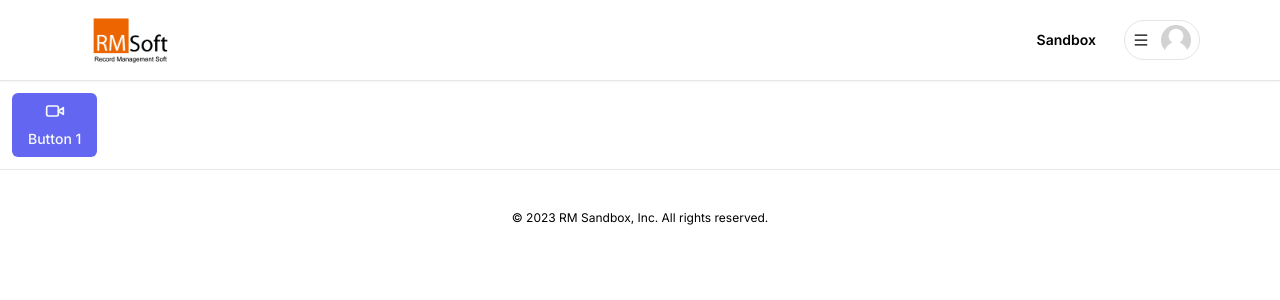
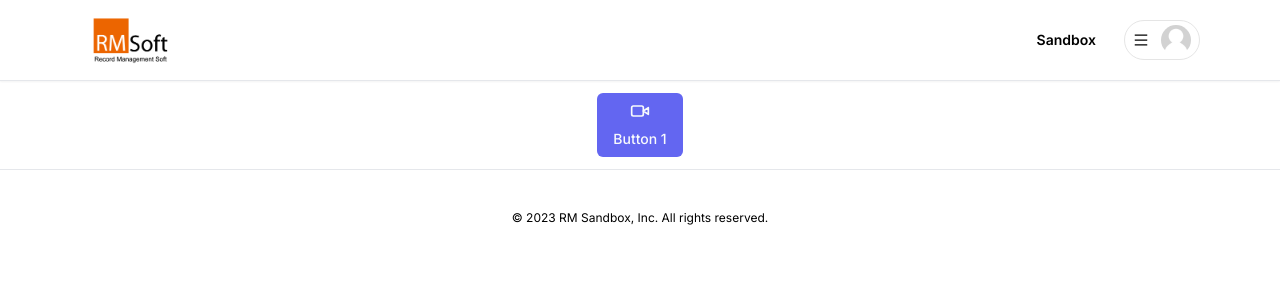
Before and after one commit to iinsu/rm_sandbox_next13, a Next.js app: page /button in a window 1280 px wide. Shown: the top 300 px of the page. Built offline with nearby package versions, Linux system fonts and the light colour scheme.

Commit message:
button 위치 조정

```diff
--- a/app/(examples)/button/(route)/page.tsx
+++ b/app/(examples)/button/(route)/page.tsx
@@ -4,7 +4,7 @@ import { Video } from "lucide-react";
 const ButtonPage = () => {
   return (
     <>
-      <div className="m-3">
+      <div className="flex justify-center m-3">
         <Button className="flex flex-col h-full" variant="exampleIndigo">
           <div className="mb-2">
             <Video size={20} />
```
